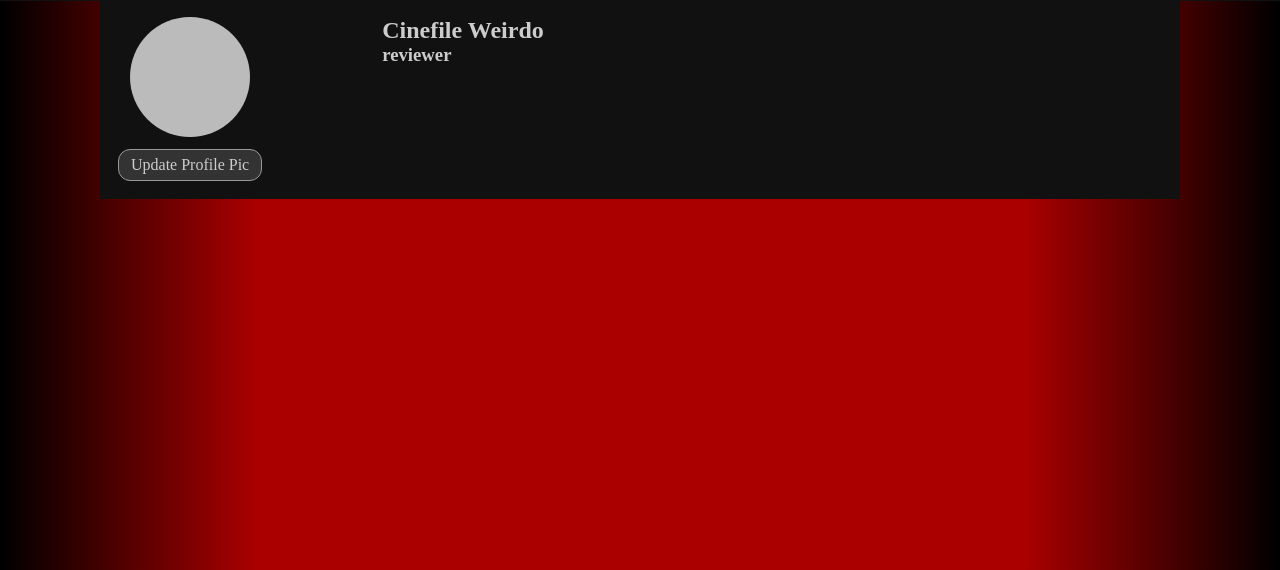
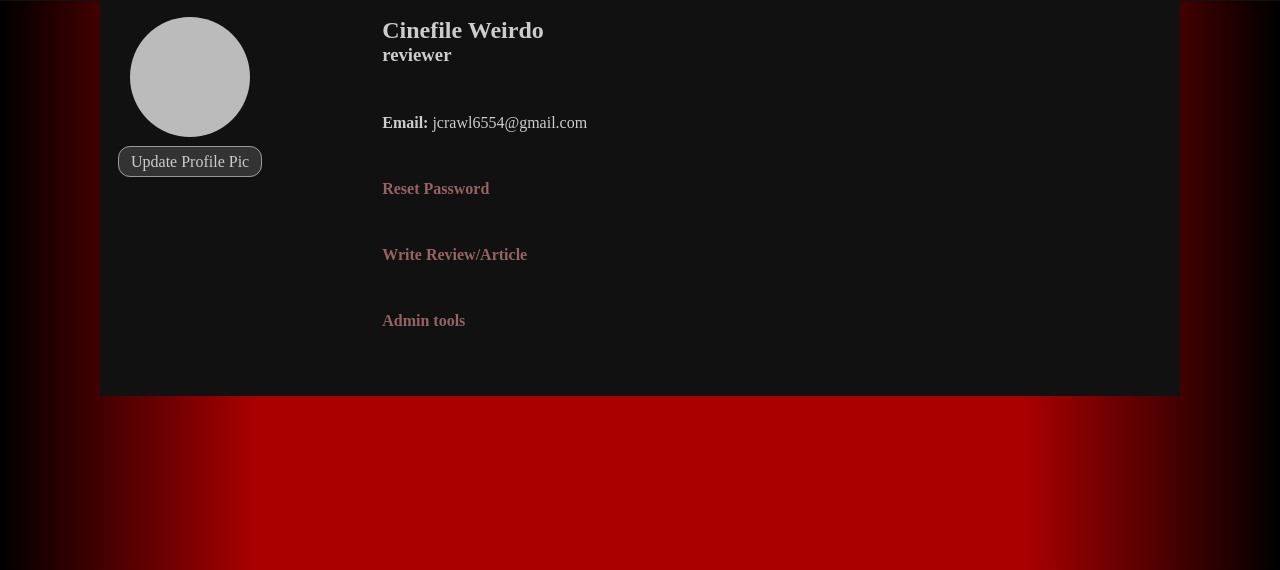
Before and after one commit to jkcrawley/moviemayhemmadness, a PHP site: page /profile.php in a window 1280 px wide. Shown: the part 121-691 px from the top of the page. Run offline with PHP 8.4, Linux system fonts and the light colour scheme; a user stored in the database is signed in; data comes from the database, SQL or seed files in the repository; tables that the repository leaves empty hold one stand-in row (values such as "Sample post"); data that the repository does not hold is empty; some libraries are stand-ins or nearby versions; some web fonts are replaced.

Commit message:
06/08/2024

```diff
--- a/css/profile-styles.css
+++ b/css/profile-styles.css
@@ -6,6 +6,14 @@
     width: 67.5rem;
     display: flex;
 }
+
+.profile p{
+    margin: 3rem;
+    margin-left: 7.5rem;
+    color: #ccc;
+}
+
+
 
 .update-pic{
     display: flex;
@@ -48,7 +56,7 @@
 }
 
 
-.piclabel{
+.profbtn{
     border: 1px solid #999;
     color: #ccc;
     background-color: #333;
@@ -56,8 +64,11 @@
     border-radius: .75rem;
     margin-top: .75rem;
     cursor: pointer;
+    font-family: montserrat;
+    font-weight: normal;
 }
 
-.piclabel:hover{
-    background-color: #555;
+.profbtn:hover{
+    background-color: #444;
+    color: #ddd;
 }
--- a/includes/main-nav.php
+++ b/includes/main-nav.php
@@ -26,7 +26,7 @@
                         <span class="material-symbols-outlined person">person</span>
                     </button>
                     <div id="prof-menu" class="profile-links">
-                        <a href='profile.php?id=<?php echo $_SESSION['userid'] ?>'>My Profile</a>
+                        <a href='profile.php'>My Profile</a>
 
                         <?php
                             echo $tools;
--- a/profile.php
+++ b/profile.php
@@ -9,6 +9,29 @@ $profResult = $conn->query($profSQL);
 $profRow = $profResult->fetch_assoc();
 
 $profpic = $profRow['u_pic'];
+
+//check if logged in
+
+$loginErr = '';
+
+if(!isset($_SESSION['userid'])){
+    $loginErr = "<h2 style='text-align: center;'>You need to be logged in to view this page</h2>";
+}
+
+//check if user is a reviewer or admin to display ability to write an article or use tools.
+$write = '';
+
+$tools = '';
+
+if($_SESSION['userlevel'] == 'admin' || $_SESSION['userlevel'] == 'reviewer'){
+    $write = "<p><a href='write.php?id=" . $_SESSION['userid'] . "'>Write Review/Article</a></p>";
+
+    if($_SESSION['userlevel'] == 'admin'){
+        $tools = "<p><a href='admin/tools.php' >Admin tools</a></p>";
+    }
+}
+
+
 
 ?>
 
@@ -38,12 +61,25 @@ $profpic = $profRow['u_pic'];
             <?php include "includes/main-nav.php"; ?>
             <div class="profile">
                     <div class="update-pic">
+
                         <div class="prof-pic" style="background-image: url('<?php echo $profpic; ?>');" ></div>
-                        <label for='picbtn' class='piclabel'>Update Profile Pic</label><input type='file' class='picbtn' id='picbtn' />
+                        <form action='profile.php' method='post' enctype='multipart/form-data' style='margin: 0; margin-top: 1rem; padding: 0; display: inline-block;'>
+
+                        <label for='picbtn' class='profbtn'>Update Profile Pic</label><input type='file' class='picbtn' id='picbtn' />
+                        </form>
                     </div>
                     <div class="prof-text">
+                        <?php echo $loginErr; ?>
                         <h2><?php echo " " . $profRow['u_username']; ?></h2>
-                        <h3><?php echo " " . $profRow['u_level']; ?>
+                        <h3><?php echo " " . $profRow['u_level']; ?></h3>
+                        <p><b>Email:</b> <?php echo $profRow['u_email'];  ?></p>
+                        <p>
+                            <a href="resetpassword.php?id=<?php echo $_SESSION['userid']; ?>" >Reset Password</a>
+                        </p>
+                        <?php
+                            echo $write;
+                            echo $tools;
+                        ?>
                     </div>
             </div>
        </div>
```
